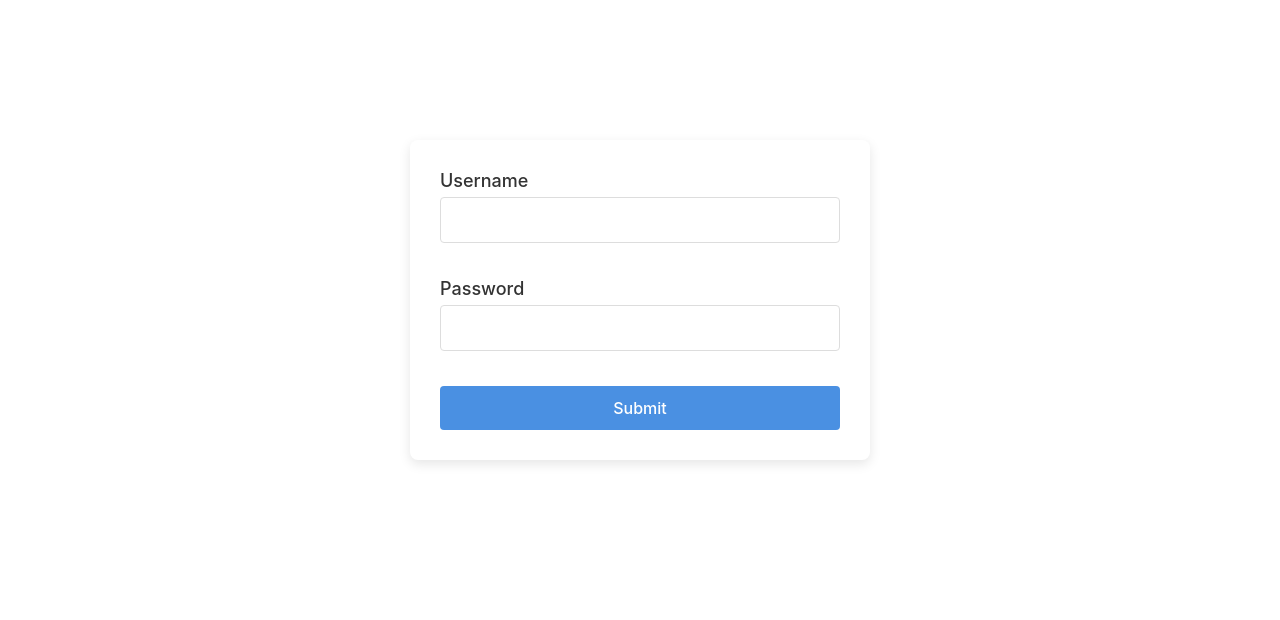
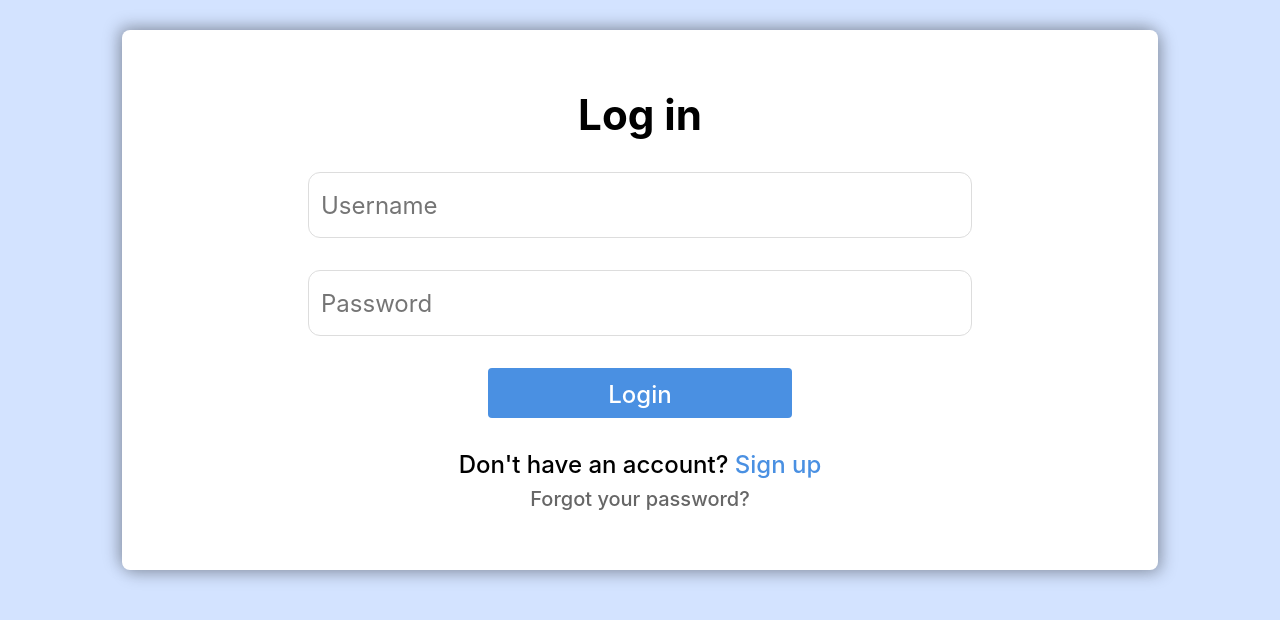
Before and after one commit to Panfi98/BrainsFrontend, a React (Vite) app: page /login in a window 1280 px wide. Shown: the top 620 px of the page. Built offline with nearby package versions, Linux system fonts and the light colour scheme.

Commit message:
Cool design for LoginPage

```diff
--- a/src/Components/Authorization/Login.css
+++ b/src/Components/Authorization/Login.css
@@ -1,39 +1,40 @@
+.login-container{
+    width: 100vw;
+    height: 100vh;
+    background-color: #D3E3FF;
+    font-size: 36px;
+}
+
 .login {
-    min-width: 400px;
+    width: 976px;
+    height: 480px;
     margin: 100px auto;
     padding: 30px;
     background-color: #ffffff;
     border-radius: 8px;
-    box-shadow: 0 4px 12px rgba(0, 0, 0, 0.1);
     display: flex;
     flex-direction: column;
-    gap: 20px;
+    align-items: center;
+    justify-content: center;
+    gap: 32px;
     position: absolute;
     left: 50%;
     top: 25%;
     transform: translate(-50%, -50%);
-}
+    box-shadow: 4px 4px 16px #00000040,
+                -4px -4px 16px #00000040;
+    font-weight: 500;
+            }
 
-.text-input {
-    display: flex;
-    flex-direction: column;
-    margin-bottom: 15px;
-}
-
-.text-input label {
-    font-size: 18px;
-    font-weight: 500;
-    margin-bottom: 6px;
-    color: #333;
-    text-transform: capitalize;
-}
-
-.text-input input {
+.login input {
+    width: 638px;
+    height: 40px;
     padding: 12px;
     border: 1px solid #ddd;
-    border-radius: 4px;
-    font-size: 16px;
+    border-radius: 12px;
+    font-size: 24px;
     transition: border-color 0.2s ease-in-out;
+    text-transform: capitalize;
 }
 
 .text-input input:focus {
@@ -48,10 +49,36 @@
     border: none;
     border-radius: 4px;
     padding: 12px;
-    font-size: 16px;
+    width: 304px;
+    height: 50px;
+    font-size: 24px;
     font-weight: 500;
     cursor: pointer;
     transition: background-color 0.2s ease;
+}
+
+.login-footer {
+    display: flex;
+    flex-direction: column;
+    align-items: center;
+    justify-content: center;
+    width: 100%;
+    gap: 8px;
+}
+
+.register-text a {
+    color: #4a90e2;
+    text-decoration: none;
+}
+
+.register-text {
+    font-size: 24px;
+}
+
+.forgot-password-text {
+    font-size: 20px;
+    color: #666;
+    text-decoration: none;
 }
 
 .login button:hover {
--- a/src/Components/Authorization/Login.jsx
+++ b/src/Components/Authorization/Login.jsx
@@ -1,6 +1,5 @@
 import './Login.css';
 import {TextInput} from "../Input Field/TextInput.jsx";
-import {SubmitButton} from "../Button/SubmitButton.jsx";
 import {useAuth} from "../../Context/AuthContext.jsx";
 import {useNavigate} from "react-router-dom";
 
@@ -28,10 +27,20 @@ export const Login = () => {
 
 
     return (
-        <div className={'login'}>
-            <TextInput label={'username'} onChange={onChange} value={userData.username}/>
-            <TextInput label={'password'} onChange={onChange} value={userData.password}/>
-            <SubmitButton onClick={handleSubmit}/>
+        <div className='login-container'>
+            <div className={'login'}>
+                <h3>Log in</h3>
+                <TextInput label={'username'} onChange={onChange} value={userData.username}/>
+                <TextInput label={'password'} onChange={onChange} value={userData.password}/>
+                <button onClick={handleSubmit}>Login</button>
+                <div className='login-footer'>
+                    <p className='register-text'>
+                        Don't have an account?
+                        <a href=""> Sign up</a>
+                    </p>
+                    <a href="" className='forgot-password-text'>Forgot your password?</a>
+                </div>
+            </div>
         </div>
     )
 }
--- a/src/Components/Button/SubmitButton.jsx
+++ /dev/null
@@ -1,8 +0,0 @@
-export function SubmitButton({onClick}) {
-    return (
-        <button
-        onClick={e => onClick(e)}>
-            Submit
-        </button>
-    )
-}
--- a/src/Components/Input Field/TextInput.jsx
+++ b/src/Components/Input Field/TextInput.jsx
@@ -2,11 +2,11 @@ export function TextInput({label, value, onChange}) {
 
     return (
         <div className={'text-input'}>
-            <label>{label}</label>
             <input type = 'text'
             name={label}
             onChange={onChange}
-            value={value}>
+            value={value}
+            placeholder={label}>
             </input>
         </div>
     )
```
